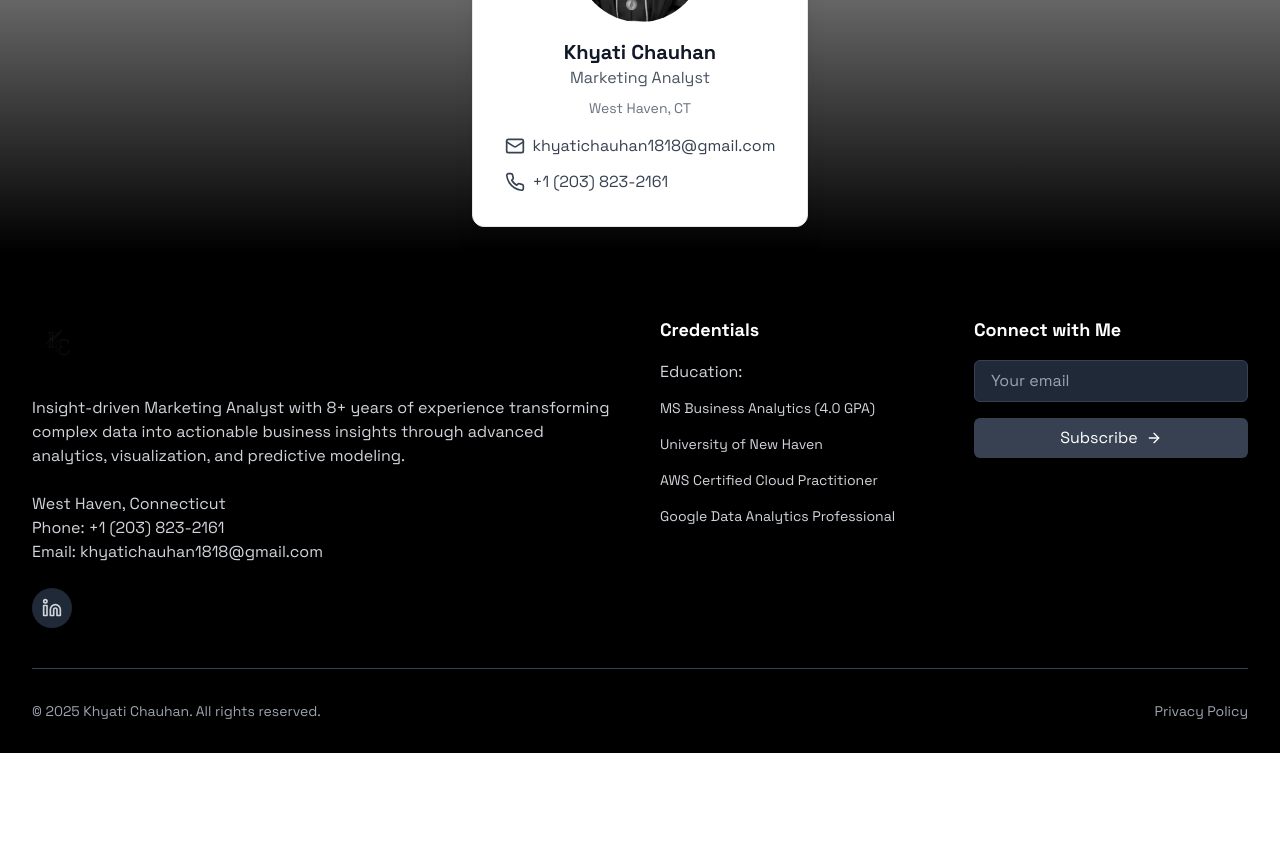
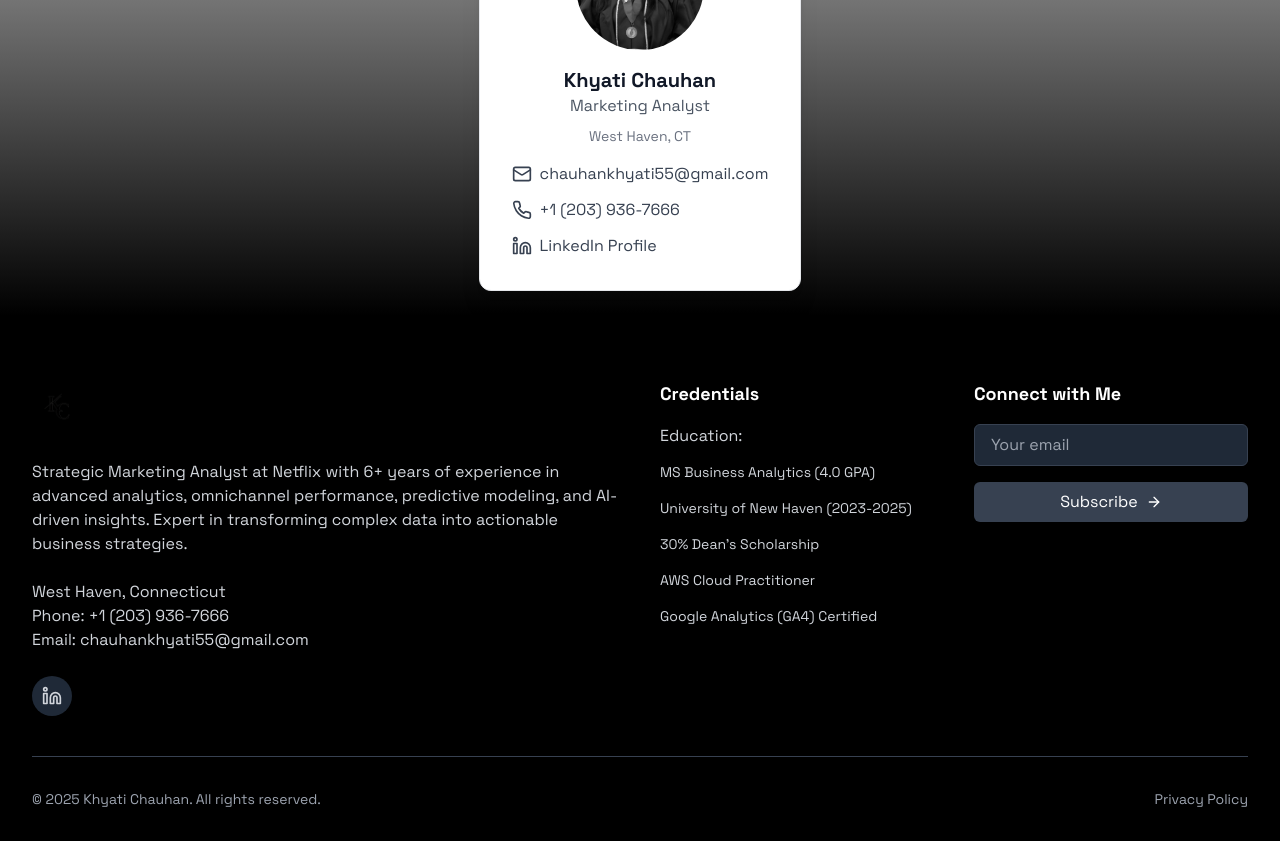
Before and after one commit to chauhankhyati55-dot/chauhansportfolio, a React (Vite) app: page /blog in a window 1280 px wide. Shown: the part 1500-2341 px from the top of the page. Before the commit the page ends 2253 px from the top, so only its background shows below. Built offline with nearby package versions, Linux system fonts and the light colour scheme.

Commit message:
Update personal information
Updated the SEO title and description to reflect the user's current role and experience.
Updated contact information in ContactInfo.tsx with the latest details provided by the user.
-edited src/pages/Index.tsx
-edited src/components/ContactInfo.tsx

```diff
--- a/src/components/ContactInfo.tsx
+++ b/src/components/ContactInfo.tsx
@@ -14,7 +14,7 @@ const ContactInfo = () => {
             Let's Connect
           </h2>
           <p className="text-gray-700 text-lg max-w-2xl mx-auto">
-            Ready to leverage data-driven insights for your marketing strategy? Let's discuss how my analytics expertise can drive your business growth.
+            Strategic Marketing Analyst at Netflix with 6+ years of experience in advanced analytics, omnichannel performance, and AI-driven insights. Ready to discuss how data can drive your business growth.
           </p>
         </div>
 
@@ -30,13 +30,17 @@ const ContactInfo = () => {
               <p className="text-gray-600 mb-2">Marketing Analyst</p>
               <p className="text-gray-500 text-sm mb-4">West Haven, CT</p>
               <div className="flex flex-col space-y-3">
-                <a href="mailto:khyatichauhan1818@gmail.com" className="flex items-center text-gray-700 hover:text-blue-600">
+                <a href="mailto:chauhankhyati55@gmail.com" className="flex items-center text-gray-700 hover:text-blue-600">
                   <Mail className="w-5 h-5 mr-2" />
-                  khyatichauhan1818@gmail.com
+                  chauhankhyati55@gmail.com
                 </a>
-                <a href="tel:+12038232161" className="flex items-center text-gray-700 hover:text-blue-600">
+                <a href="tel:+12039367666" className="flex items-center text-gray-700 hover:text-blue-600">
                   <Phone className="w-5 h-5 mr-2" />
-                  +1 (203) 823-2161
+                  +1 (203) 936-7666
+                </a>
+                <a href="https://www.linkedin.com/in/khyatim03/" target="_blank" rel="noopener noreferrer" className="flex items-center text-gray-700 hover:text-blue-600">
+                  <Linkedin className="w-5 h-5 mr-2" />
+                  LinkedIn Profile
                 </a>
               </div>
             </div>
--- a/src/components/Footer.tsx
+++ b/src/components/Footer.tsx
@@ -76,16 +76,16 @@ const Footer = () => {
               className="h-14 w-auto mb-6 invert" // Made logo bigger
             />
             <p className="text-gray-300 mb-6">
-              Insight-driven Marketing Analyst with 8+ years of experience transforming complex data into actionable business insights through advanced analytics, visualization, and predictive modeling.
+              Strategic Marketing Analyst at Netflix with 6+ years of experience in advanced analytics, omnichannel performance, predictive modeling, and AI-driven insights. Expert in transforming complex data into actionable business strategies.
             </p>
             <p className="text-gray-300 mb-6">
               West Haven, Connecticut<br />
-              Phone: +1 (203) 823-2161<br />
-              Email: khyatichauhan1818@gmail.com
+              Phone: +1 (203) 936-7666<br />
+              Email: chauhankhyati55@gmail.com
             </p>
             <div className="flex space-x-4">
               <a
-                href="#"
+                href="https://www.linkedin.com/in/khyatim03/"
                 target="_blank"
                 rel="noopener noreferrer"
                 className="w-10 h-10 rounded-full bg-gray-800 flex items-center justify-center text-gray-300 transition-colors hover:bg-gray-700 hover:text-white"
@@ -100,9 +100,10 @@ const Footer = () => {
             <ul className="space-y-3">
               <li><span className="text-gray-300">Education:</span></li>
               <li><span className="text-gray-300 text-sm">MS Business Analytics (4.0 GPA)</span></li>
-              <li><span className="text-gray-300 text-sm">University of New Haven</span></li>
-              <li><span className="text-gray-300 text-sm">AWS Certified Cloud Practitioner</span></li>
-              <li><span className="text-gray-300 text-sm">Google Data Analytics Professional</span></li>
+              <li><span className="text-gray-300 text-sm">University of New Haven (2023-2025)</span></li>
+              <li><span className="text-gray-300 text-sm">30% Dean's Scholarship</span></li>
+              <li><span className="text-gray-300 text-sm">AWS Cloud Practitioner</span></li>
+              <li><span className="text-gray-300 text-sm">Google Analytics (GA4) Certified</span></li>
             </ul>
           </div>
 
--- a/src/components/Hero.tsx
+++ b/src/components/Hero.tsx
@@ -71,7 +71,7 @@ const Hero = () => {
               <motion.h1 className="banner-title text-white" variants={itemVariants}>Khyati Chauhan</motion.h1>
               <motion.h2 className="text-2xl md:text-3xl font-semibold text-gray-200 mt-2" variants={itemVariants}>Marketing Analyst</motion.h2>
               <motion.p className="banner-subtitle text-gray-300 mt-4 sm:mt-6" variants={itemVariants}>
-                Transforming complex data into actionable insights that drive measurable business outcomes through advanced analytics and strategic visualization.
+                Strategic Marketing Analyst at Netflix with 6+ years of experience in advanced analytics, omnichannel performance, and AI-driven insights that deliver measurable business outcomes.
               </motion.p>
               <motion.div className="flex flex-col sm:flex-row gap-3 sm:gap-4 mt-6 sm:mt-8 justify-center items-center" variants={itemVariants}>
                 <button
--- a/src/pages/Index.tsx
+++ b/src/pages/Index.tsx
@@ -22,7 +22,7 @@ const Index = () => {
     <PageLayout>
       <SEO
         title="Khyati Chauhan - Marketing Analyst"
-        description="Insight-driven Marketing Analyst with 8+ years of experience in advanced analytics, data interpretation, and visualization. Expert in Power BI, campaign optimization, and predictive modeling."
+        description="Strategic Marketing Analyst at Netflix with 6+ years of experience in advanced analytics, omnichannel performance, predictive modeling, and AI-driven insights. Expert in web analytics, Marketing Mix Modeling, and data visualization."
         imageUrl="/lovable-uploads/526dc38a-25fa-40d4-b520-425b23ae0464.png"
         keywords={['marketing analyst', 'data analytics', 'power bi', 'campaign optimization', 'marketing analytics', 'business intelligence', 'predictive modeling']}
       />
```
